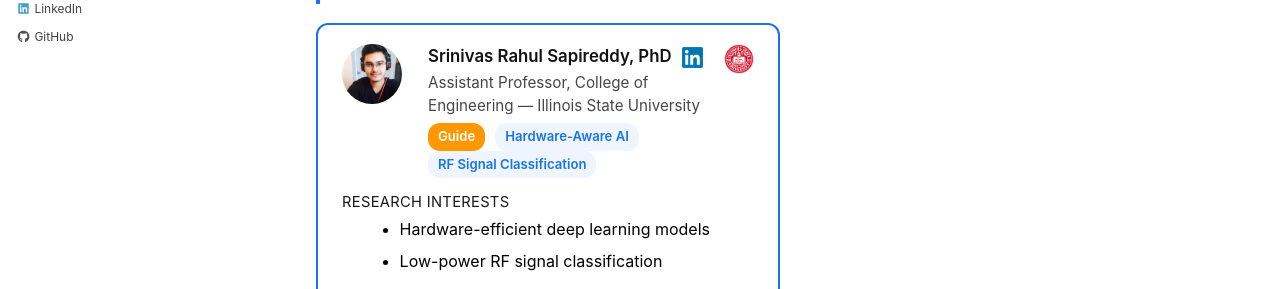
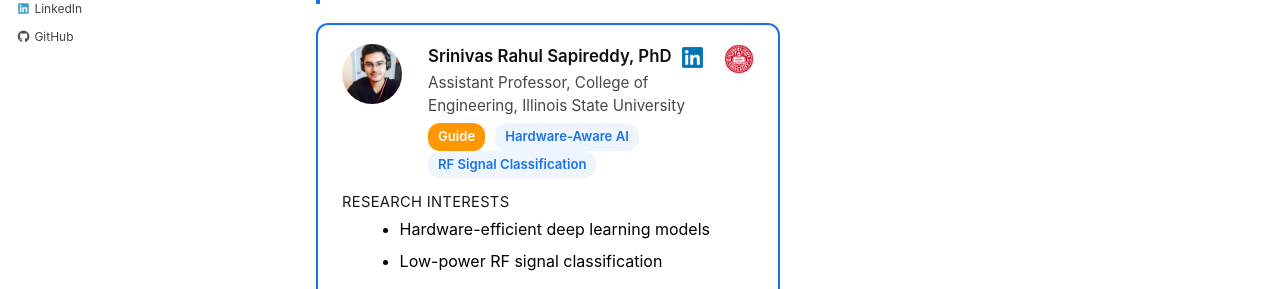
Before and after one commit to srsapireddy/srsapireddy.github.io, a Jekyll site: the page built from _pages/scholars.md, in a window 1280 px wide and 900 px high. Shown: the part 221-510 px from the top of the window. Built offline with Jekyll 4.4.1, drawn with Linux system fonts in a browser that asks for light colours; cached includes are drawn as plain includes; nearby versions of some CDN libraries.

Commit message:
Update scholars.md

```diff
--- a/_pages/scholars.md
+++ b/_pages/scholars.md
@@ -154,7 +154,7 @@ This page highlights scholars — both current UMKC students and alumni — who
           <img src="/images/linkedin.png" alt="LinkedIn" style="width:21px; height:21px; margin-left:6px; vertical-align:middle;"><img src="/images/isu.png" alt="UMKC Logo" class="logo">
         </a>
         </div>
-        <div class="sch-sub">Assistant Professor, College of Engineering — Illinois State University</div>
+        <div class="sch-sub">Assistant Professor, College of Engineering, Illinois State University</div>
         <div style="margin-top:0.35rem;">
           <span class="badge guide">Guide</span>
           <span class="badge tag">Hardware-Aware AI</span>
```
